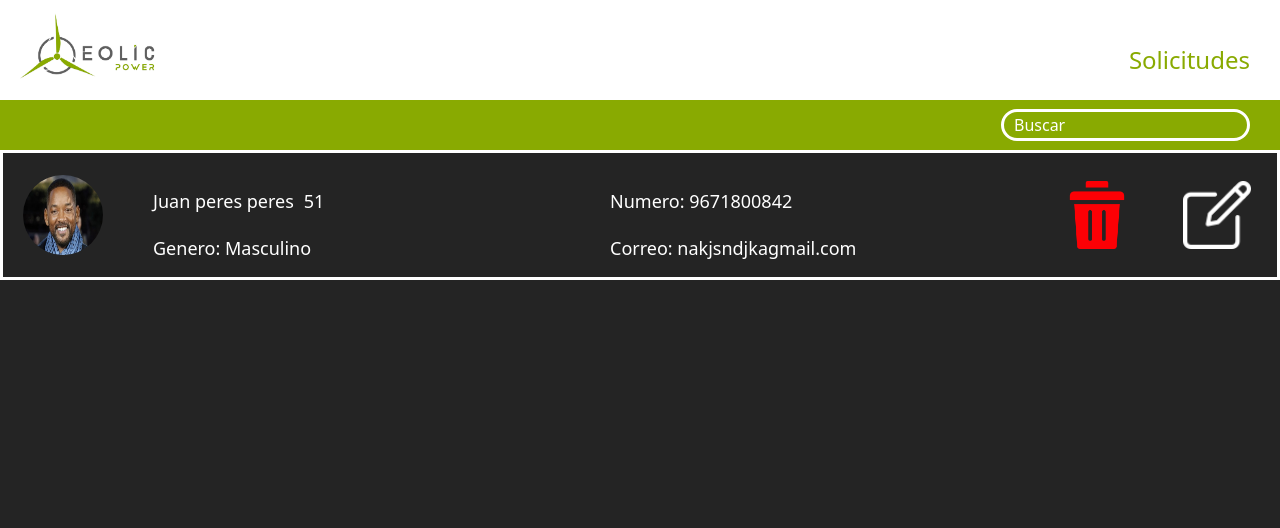
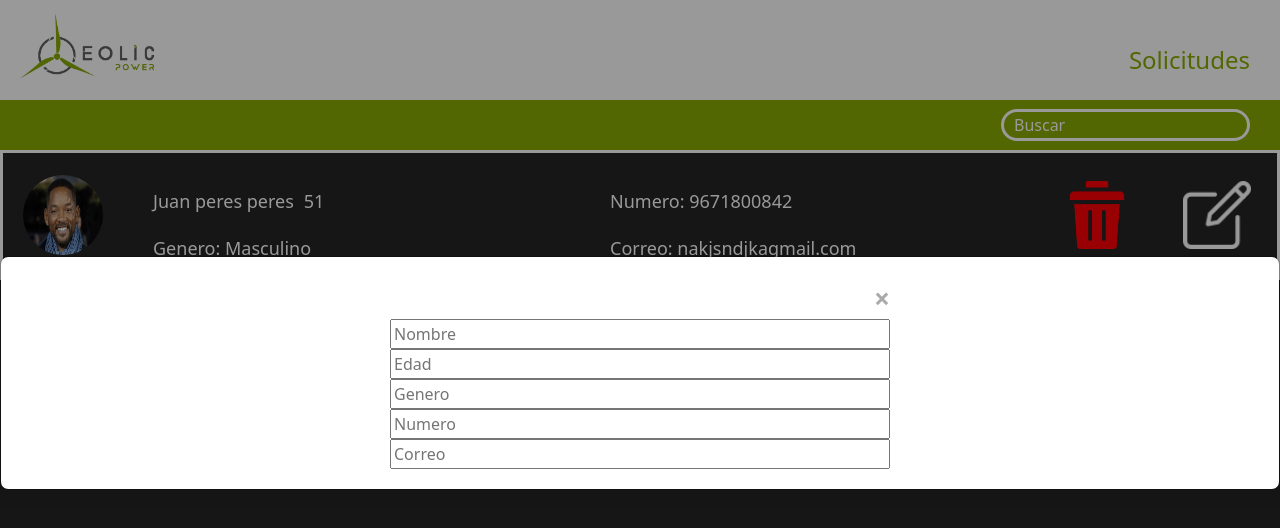
Before and after one commit to Drakencito/Proyecto_Multidisciplinario_vf, a React (Vite) app: page /requests in a window 1280 px wide. Both pictures are taken after a click on the button 1207 px from the left and 215 px from the top of the page. Shown: the top 528 px of the page. Built offline with nearby package versions, Linux system fonts and the light colour scheme; a web font is replaced by a local one.

Commit message:
Actualizacion 14/04/24 Solicitudes-modal

```diff
--- a/src/Pages/Applicants/Applicants.css
+++ b/src/Pages/Applicants/Applicants.css
@@ -52,3 +52,47 @@ margin-top: 20px;
     border: none;
     margin-left: 20px;
 }
+
+
+.modal {
+    display: none;
+    position: fixed;
+    z-index: 1;
+    left: 0;
+    top: 0;
+    width: 100%;
+    height: 100%;
+    overflow: auto;
+    background-color: rgba(0, 0, 0, 0.4);
+  }
+
+  .modal-content {
+    display: flex;
+    align-items: center;
+    background-color: #fefefe;
+    margin: 20% auto;
+    padding: 20px;
+    border: 1px solid #888;
+    width: 500px;
+  }
+  .x{
+    width: 500px;
+  }
+
+
+  .close {
+    color: #aaa;
+    float: right;
+    font-size: 28px;
+    font-weight: bold;
+  }
+
+  .close:hover,
+  .close:focus {
+    color: black;
+    text-decoration: none;
+    cursor: pointer;
+  }
+  .inputModal{
+    width: 500px;
+  }
--- a/src/Pages/Applicants/Applicats.jsx
+++ b/src/Pages/Applicants/Applicats.jsx
@@ -1,10 +1,44 @@
-import React from "react";
+import React, { useState } from "react";
 import will from '../../assets/will.jpg'
 import eliminar from '../../assets/borrar.png'
 import editar from '../../assets/editar.png'
 import '../Applicants/Applicants.css'
-function ApplicantsX (props){
-    return(
+import { input } from "@nextui-org/react";
+
+function Modal(props) {
+  return (
+    <div className="modal" style={{ display: props.show ? "block" : "none" }}>
+        <div>
+      <div className="modal-content">
+        <div className="x">
+        <span className="close" onClick={props.onClose}>&times;</span>
+        </div>
+        {}
+        <input type="text" placeholder="Nombre" className="inputModal" />
+        <input type="text" placeholder="Edad" className="inputModal"/>
+        <input type="text" placeholder="Genero" className="inputModal"/>
+        <input type="text" placeholder="Numero" className="inputModal"/>
+        <input type="text" placeholder="Correo" className="inputModal"/>
+
+      </div>
+      </div>
+    </div>
+  );
+}
+
+function ApplicantsX(props) {
+  const [showModal, setShowModal] = useState(false);
+
+  const handleEditClick = () => {
+    setShowModal(true);
+    // Aquí podrías agregar lógica adicional para cargar los datos del usuario en el modal
+  };
+
+  const handleCloseModal = () => {
+    setShowModal(false);
+  };
+
+  return (
     <div className="ApplicantsX">
       <img className="ImgApplicants" src={will} alt="" />
       <div className="info">
@@ -20,11 +54,13 @@ function ApplicantsX (props){
       </div>
 
       <div className="boxBotonAplicants">
-                <button className="botonAplicants"><img className="botonAplicants" src={eliminar}  /></button>
-                <button className="botonAplicants"><img className="botonAplicants" src={editar}  /></button>
+        <button className="botonAplicants"><img className="botonAplicants" src={eliminar} alt="Eliminar" /></button>
+        <button className="botonAplicants" onClick={handleEditClick}><img className="botonAplicants" src={editar} alt="Editar" /></button>
+      </div>
 
+      <Modal show={showModal} onClose={handleCloseModal} />
     </div>
-        </div>
-    )
+  );
 }
+
 export default ApplicantsX;
```
Also changed, not shown: src/Pages/Applicants/modal/modal.jsx (added, +7 -0 lines). Lines whose indentation alone changed are shown as unchanged.
